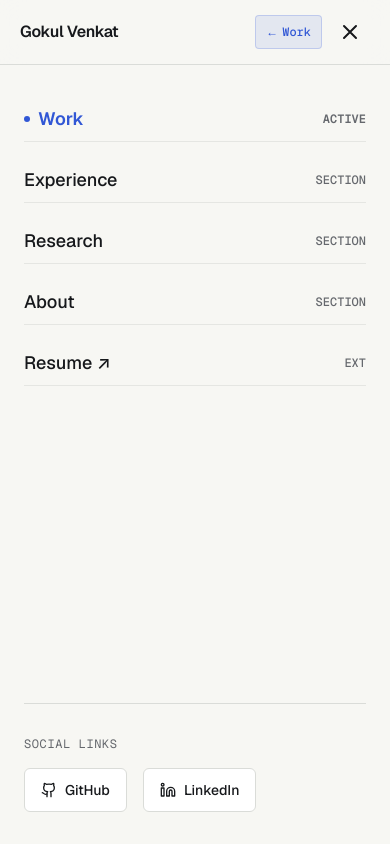
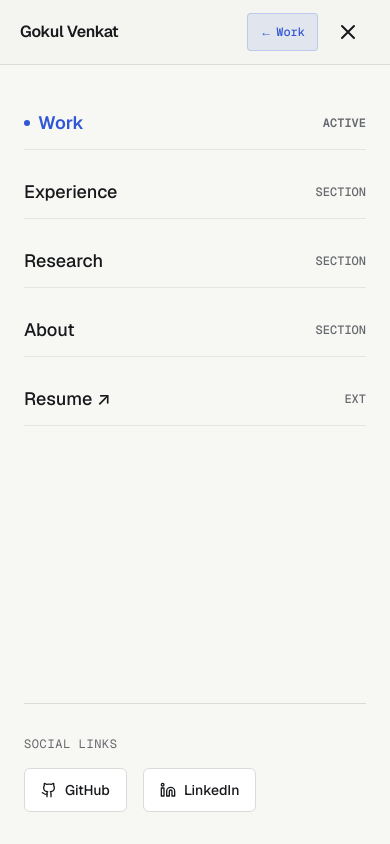
Before and after one commit to BonamGokulVenkat/gokul-portfolio, a Next.js app: page /work/rex in a window 390 px wide. Both pictures are taken after a click on the button "Open menu". Shown: the top 844 px of the page. Built offline with nearby package versions, Linux system fonts and the light colour scheme.

Commit message:
fix(navbar): resolve mobile hamburger responsiveness, touch targets, and scroll locking

```diff
--- a/components/layout/navbar.tsx
+++ b/components/layout/navbar.tsx
@@ -46,7 +46,7 @@ function LinkedInIcon({ className = "w-4 h-4" }: { className?: string }) {
 function getSubpageTitle(path: string): string {
   if (path.includes("/work/luxora")) return "Luxora Estates";
   if (path.includes("/work/rex")) return "REX Real Estate Exchange";
-  if (path.includes("/work/sck")) return "Supply Chain Kernel";
+  if (path.includes("/work/sck")) return "SCK Wellness Platform";
   if (path.includes("/research/agentic-ids")) return "Agentic AI IDS";
   if (path.startsWith("/work")) return "Case Study";
   if (path.startsWith("/research")) return "Research";
@@ -61,7 +61,7 @@ export function Navbar() {
   const isHome = pathname === "/";
   const subpageTitle = getSubpageTitle(pathname);
 
-  // Close menu on route change during render (official React pattern avoiding effect cascading)
+  // Close menu on route change during render
   if (prevPathname !== pathname) {
     setPrevPathname(pathname);
     setMobileMenuOpen(false);
@@ -152,21 +152,24 @@ export function Navbar() {
     href: string
   ) => {
     const hash = href.includes("#") ? href.split("#")[1] : "";
+    setMobileMenuOpen(false);
+
     if (isHome && hash) {
       e.preventDefault();
+      setTimeout(() => {
         const element = document.getElementById(hash);
         if (element) {
           element.scrollIntoView({ behavior: "smooth" });
           window.history.pushState(null, "", `#${hash}`);
           setHomeActiveSection(hash);
         }
+      }, 80);
     }
-    setMobileMenuOpen(false);
   };
 
   return (
     <>
-      <header className="sticky top-0 z-40 w-full border-b border-[#DADCD8] bg-[#F7F7F3]/90 backdrop-blur-md transition-colors">
+      <header className="sticky top-0 z-50 w-full border-b border-[#DADCD8] bg-[#F7F7F3]/95 backdrop-blur-md transition-colors">
         <Container className="flex h-16 items-center justify-between gap-4">
           {/* Logo / Name & Breadcrumbs */}
           <div className="flex items-center gap-2.5 min-w-0">
@@ -191,16 +194,16 @@ export function Navbar() {
                   {pathname.startsWith("/work") ? "Work" : "Research"}
                 </Link>
                 <span className="text-[#DADCD8]">/</span>
-                <span className="text-[#16181B] font-medium truncate max-w-[200px] lg:max-w-[320px]">
+                <span className="text-[#16181B] font-medium truncate max-w-[180px] md:max-w-[260px] lg:max-w-[340px]">
                   {subpageTitle}
                 </span>
               </div>
             )}
           </div>
 
-          {/* Desktop Navigation */}
+          {/* Desktop Navigation (visible on lg and above: >= 1024px) */}
           <nav
-            className="hidden md:flex items-center gap-7 shrink-0"
+            className="hidden lg:flex items-center gap-7 shrink-0"
             aria-label="Main Navigation"
           >
             <div className="flex items-center gap-6 text-sm font-medium">
@@ -272,23 +275,23 @@ export function Navbar() {
             </div>
           </nav>
 
-          {/* Mobile Right Controls */}
-          <div className="md:hidden flex items-center gap-2 shrink-0">
+          {/* Mobile Right Controls (visible on screens < 1024px) */}
+          <div className="lg:hidden flex items-center gap-2 shrink-0">
             {!isHome && (
               <Link
                 href={pathname.startsWith("/work") ? "/#work" : "/#research"}
-                className="inline-flex min-h-[34px] items-center gap-1 px-2.5 py-1 text-xs font-mono font-medium text-[#3157D5] bg-[#3157D5]/10 rounded border border-[#3157D5]/20 hover:bg-[#3157D5]/15 transition-colors"
+                className="inline-flex min-h-[38px] items-center gap-1 px-3 py-1.5 text-xs font-mono font-medium text-[#3157D5] bg-[#3157D5]/10 rounded border border-[#3157D5]/20 hover:bg-[#3157D5]/15 transition-colors"
               >
                 <span>←</span>
                 <span>{pathname.startsWith("/work") ? "Work" : "Home"}</span>
               </Link>
             )}
 
-            {/* Mobile Menu Button */}
+            {/* Mobile Menu Button with guaranteed touch target */}
             <button
               type="button"
-              onClick={() => setMobileMenuOpen(!mobileMenuOpen)}
-              className="flex h-10 w-10 items-center justify-center rounded-md text-[#16181B] hover:bg-[#DADCD8]/40 focus-visible:outline-2 focus-visible:outline-[#3157D5] transition-colors"
+              onClick={() => setMobileMenuOpen((prev) => !prev)}
+              className="flex min-h-[44px] min-w-[44px] items-center justify-center rounded-md text-[#16181B] hover:bg-[#DADCD8]/40 focus-visible:outline-2 focus-visible:outline-[#3157D5] transition-colors"
               aria-expanded={mobileMenuOpen}
               aria-controls="mobile-nav"
               aria-label={mobileMenuOpen ? "Close menu" : "Open menu"}
@@ -321,11 +324,20 @@ export function Navbar() {
         </Container>
       </header>
 
-      {/* Mobile Drawer Menu (rendered outside header so position:fixed is relative to viewport) */}
+      {/* Mobile Drawer Menu (visible below lg: < 1024px) */}
       {mobileMenuOpen && (
+        <>
+          {/* Backdrop */}
+          <div
+            className="lg:hidden fixed inset-0 z-40 bg-black/20 backdrop-blur-xs transition-opacity"
+            onClick={() => setMobileMenuOpen(false)}
+            aria-hidden="true"
+          />
+
+          {/* Drawer content */}
           <div
             id="mobile-nav"
-          className="md:hidden fixed inset-x-0 top-16 bottom-0 z-50 bg-[#F7F7F3] border-t border-[#DADCD8] px-6 py-8 flex flex-col justify-between overflow-y-auto"
+            className="lg:hidden fixed inset-x-0 top-16 bottom-0 z-40 bg-[#F7F7F3] border-t border-[#DADCD8] px-6 py-8 flex flex-col justify-between overflow-y-auto shadow-xl"
           >
             <nav className="flex flex-col space-y-4" aria-label="Mobile Navigation">
               {siteConfig.navItems.map((item) => {
@@ -343,7 +355,7 @@ export function Navbar() {
                       target="_blank"
                       rel="noopener noreferrer"
                       onClick={() => setMobileMenuOpen(false)}
-                    className="flex items-center justify-between text-lg font-medium text-[#16181B] py-2 border-b border-[#DADCD8]/60 hover:text-[#3157D5] transition-colors"
+                      className="flex items-center justify-between text-lg font-medium text-[#16181B] py-3 border-b border-[#DADCD8]/60 hover:text-[#3157D5] transition-colors"
                     >
                       <span>{item.label}</span>
                       <span className="font-mono text-xs text-[#65686D]">EXT</span>
@@ -356,7 +368,7 @@ export function Navbar() {
                     key={item.label}
                     href={item.href}
                     onClick={(e) => handleNavClick(e, item.href)}
-                  className={`flex items-center justify-between text-lg py-2 border-b border-[#DADCD8]/60 transition-colors ${
+                    className={`flex items-center justify-between text-lg py-3 border-b border-[#DADCD8]/60 transition-colors ${
                       isActive
                         ? "text-[#3157D5] font-semibold"
                         : "text-[#16181B] font-medium hover:text-[#3157D5]"
@@ -400,6 +412,7 @@ export function Navbar() {
               </div>
             </div>
           </div>
+        </>
       )}
     </>
   );
```
Lines whose indentation alone changed are shown as unchanged.
